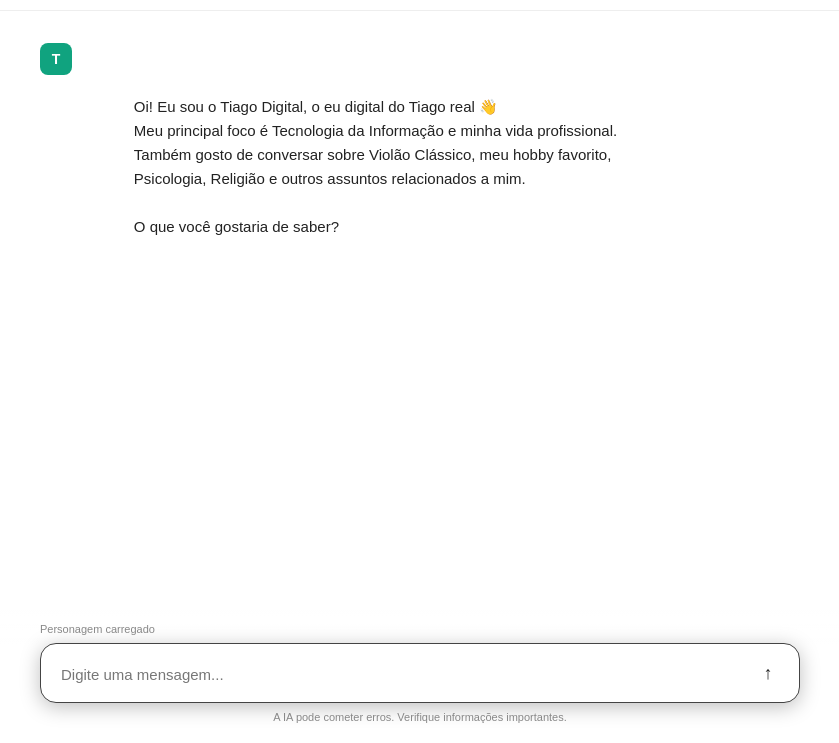
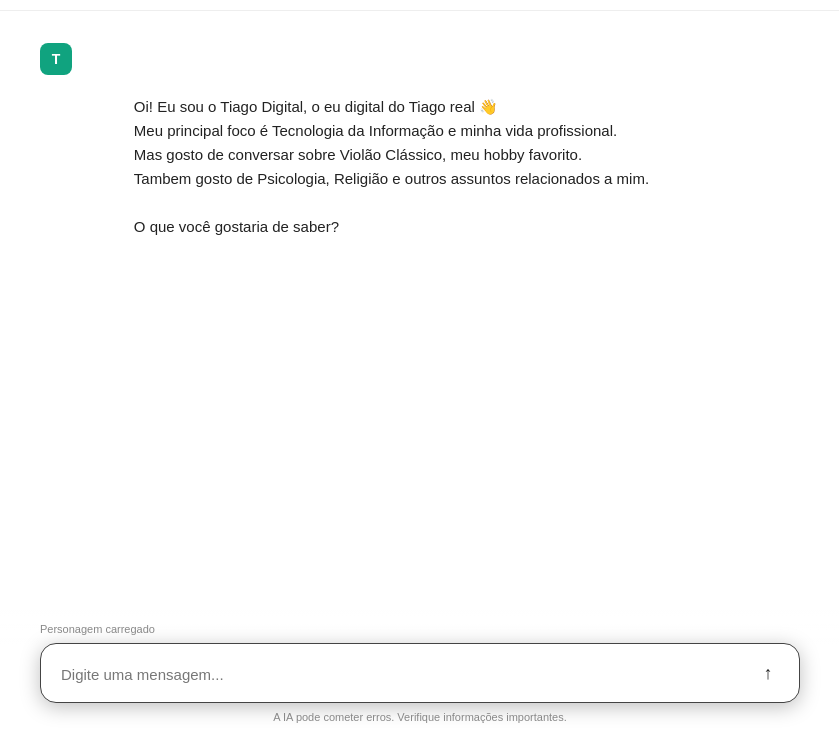
Before and after one commit to tiihagoos-oss/minisite, a plain HTML site: page index.html in a window 1280 px wide. Shown: the part 57-800 px from the top of the page, without its empty margins (220-1059 px from the left). Drawn offline with Linux system fonts and the light colour scheme.

Commit message:
Update index.html

```diff
--- a/index.html
+++ b/index.html
@@ -653,8 +653,8 @@ textarea::placeholder {
 
            Oi! Eu sou o Tiago Digital, o eu digital do Tiago real 👋
            Meu principal foco é Tecnologia da Informação e minha vida profissional.
-           Também gosto de conversar sobre Violão Clássico, meu hobby favorito,
-           Psicologia, Religião e outros assuntos relacionados a mim.
+           Mas gosto de conversar sobre Violão Clássico, meu hobby favorito.
+           Tambem gosto de Psicologia, Religião e outros assuntos relacionados a mim.
 
            O que você gostaria de saber?
 
```
